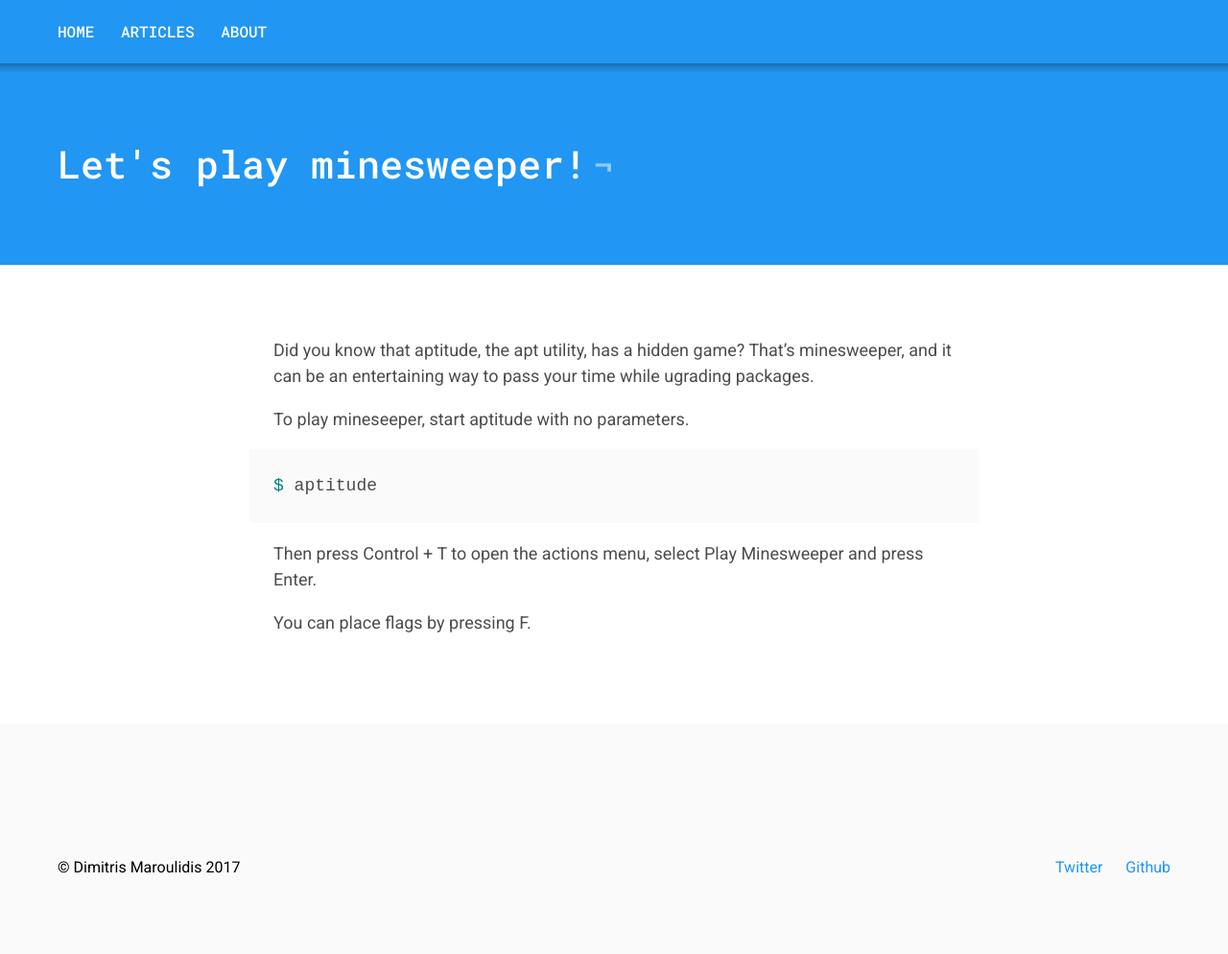
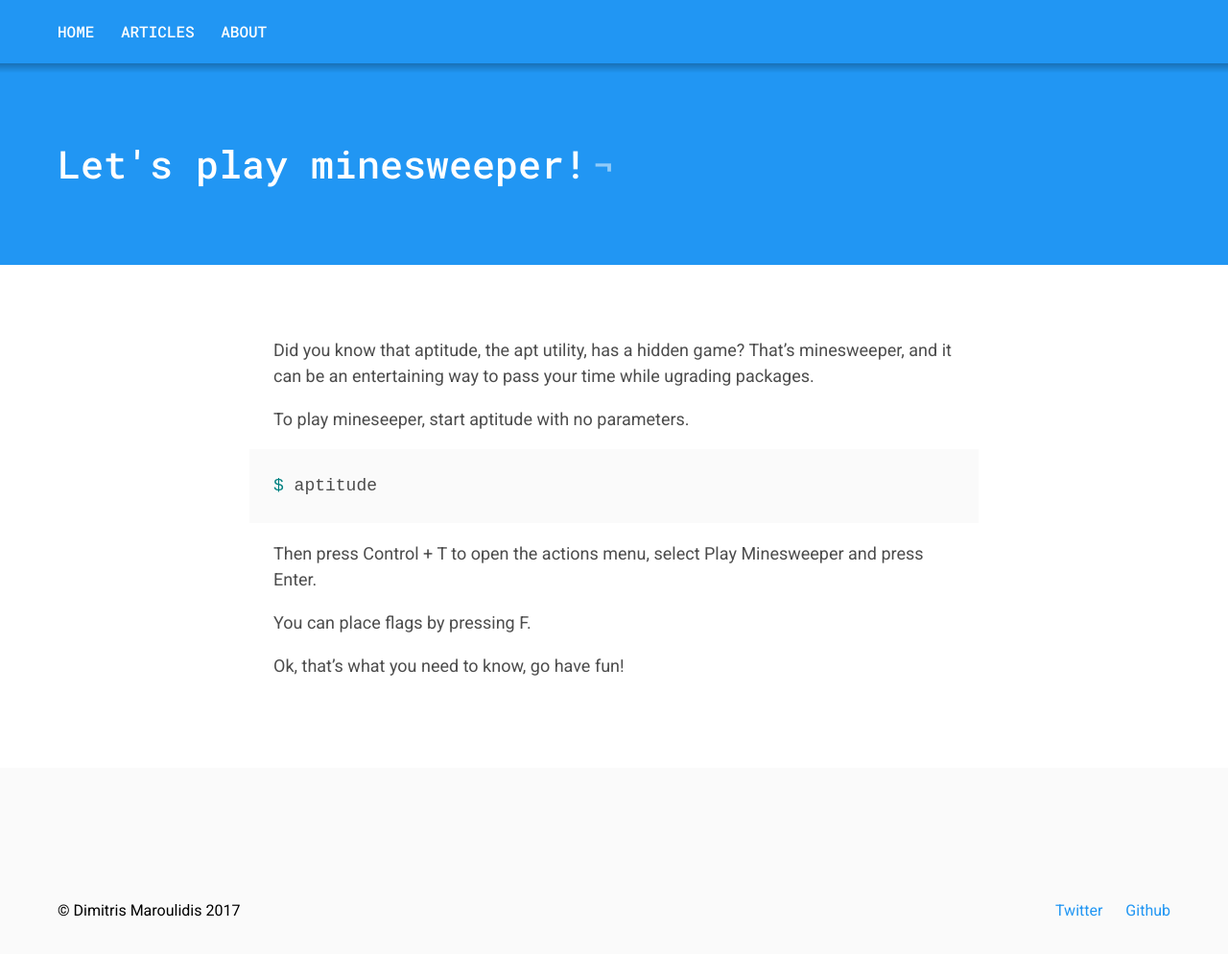
Before and after one commit to dmaroulidis/dmaroulidis.github.io, a Jekyll site: the page built from _posts/2017-02-07-aptitude-minesweeper.markdown, in a window 1280 px wide and 1100 px high. Shown: the top 994 px of the window at 96% size. Built offline with Jekyll 4.4.1, drawn with Linux system fonts in a browser that asks for light colours.

Commit message:
Update aptitude minesweeper post

```diff
--- a/_posts/2017-02-07-aptitude-minesweeper.markdown
+++ b/_posts/2017-02-07-aptitude-minesweeper.markdown
@@ -14,3 +14,5 @@ $ aptitude
 Then press Control + T to open the actions menu, select Play Minesweeper and press Enter.
 
 You can place flags by pressing F.
+
+Ok, that's what you need to know, go have fun!
```
